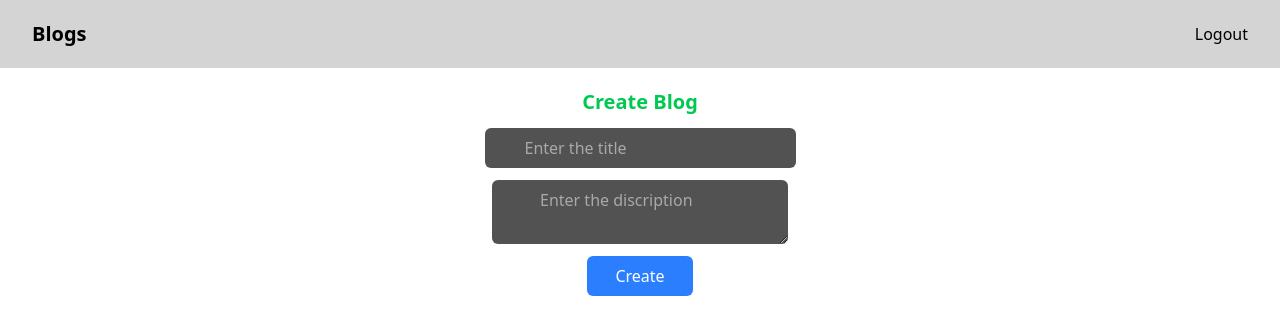
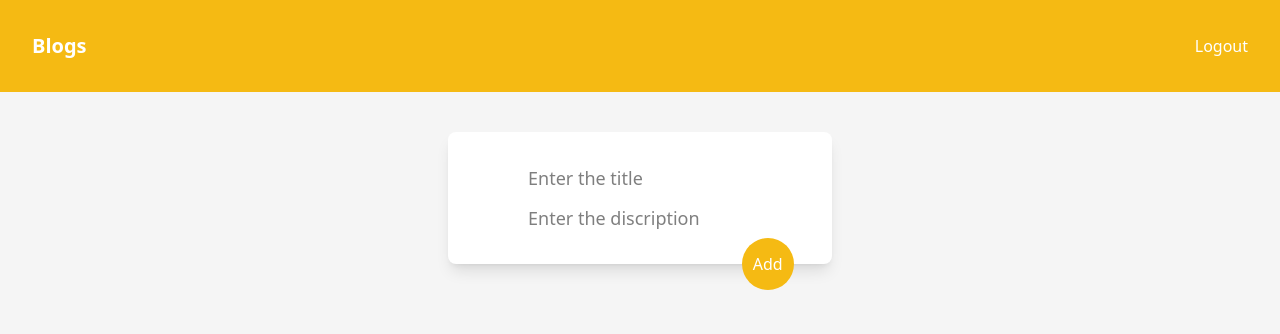
Before and after one commit to Hemantdhote/Blog, a React (Vite) app: page /dashboard in a window 1280 px wide. Shown: the top 334 px of the page. Built offline with nearby package versions, Linux system fonts and the light colour scheme.

Commit message:
styling updated

```diff
--- a/index.html
+++ b/index.html
@@ -9,6 +9,8 @@
   </head>
   <body>
     <div id="root"></div>
+
+
     <script type="module" src="/src/main.jsx"></script>
   </body>
 </html>
--- a/src/components/Blog.jsx
+++ b/src/components/Blog.jsx
@@ -9,12 +9,13 @@ const Blog = ({data,index,deleteHandler ,editHandler}) => {
 
   return (
     <div>
-        <div className='p-5 bg-zinc-800 text-white w-68 rounded-md'>
-          <h1 className='text-xl font-bold'>{data.title}</h1>
-          <div className='w-68 block'>{data.discription}</div>
+        <div className='p-5  bg-[#FFFFFF] w-68 rounded-md shadow-lg shadow-blue-300/50'>
+          <h1 className='text-xl font-bold capitalize'>{data.title}</h1>
+          <p className='h-10 block block'>{data.discription}</p>
+          <button className='btn'>comment</button>
           <div className='flex items-center justify-between mt-3'>
-            <button onClick={()=>editHandler(index)} className='px-3 py-2 bg-blue-500 rounded-md text-white'>Edit</button>
-            <button onClick={()=>deleteHandler(index)}  className='px-3 py-2 bg-red-500 rounded-md text-white'>Delete</button>
+            <button onClick={()=>editHandler(index)} className='px-3 py-2 bg-zinc-400 rounded-md text-white'>Edit</button>
+            <button onClick={()=>deleteHandler(index)}  className='px-3 py-2 bg-[#F5BA13] rounded-md text-white'>Delete</button>
           </div>
         </div>
 
--- a/src/components/DashBoard.jsx
+++ b/src/components/DashBoard.jsx
@@ -42,24 +42,27 @@ const DashBoard = () => {
 
 
   return (
-    <div>
+    <div className='w-full bg-neutral-100 h-screen'>
 
-      <div className='flex items-center justify-between px-8 py-5 bg-neutral-300'>
+      <div className='bg-[#F5BA13] flex items-center justify-between px-8 py-8 w-[100vw] text-white '>
       <h1 className='text-xl font-bold'> Blogs</h1>
       <Link className='' to={"/"} >Logout</Link>
       </div>
 
-      <div className='w-full flex  flex-col  mt-5 items-center justify-center'>
-        <h1 className='mb-3 text-xl font-bold text-green-500'>{editIndex!==null?"Update Blog":"Create Blog"}</h1>
+<div className='flex items-center justify-center '>
+     <div className='w-[30%] flex items-start rounded-lg mt-10  bg-[#FFFFFF] p-2 relative p-8 shadow-lg shadow-black-300/50'>
+        {/* <h1 className='mb-3 text-xl font-bold text-green-500'>{editIndex!==null?"Update Blog":"Create Blog"}</h1> */}
         <form onSubmit={submitHandler} className='flex flex-col items-center justify-center gap-3'>
-          <input value={formData.title} onChange={(e)=>setformData({...formData,title:e.target.value})}  className='px-10 py-2 bg-neutral-600 rounded-md outline-none text-white' type="text" placeholder='Enter the title' />
-          <textarea value={formData.discription} onChange={(e)=>setformData({...formData,discription:e.target.value})} className='px-12 py-2 bg-neutral-600 rounded-md outline-none text-white' type="text" placeholder='Enter the discription' />
-          <button  className='px-7 py-2 bg-blue-500 text-white rounded-md'>{editIndex!==null?"Update":"Create"}</button>
+          <input value={formData.title} onChange={(e)=>setformData({...formData,title:e.target.value})}  className='rounded-md outline-none text-lg' type="text" placeholder='Enter the title' />
+          <input value={formData.discription} onChange={(e)=>setformData({...formData,discription:e.target.value})} className='px-12 rounded-md outline-none text-lg' type="text" placeholder='Enter the discription' />
+          <button  className=' right-[10%] top-[80%] absolute h-13 w-13 bg-[#F5BA13] text-white rounded-[50%] text-md'>{editIndex!==null?"Update":"Add"}</button>
 
         </form>
       </div>
+      </div>
 
-      <div className='p-4 mt-4 flex gap-5 flex-wrap'>
+
+      <div className='p-4 mt-4 flex gap-5 flex-wrap '>
 
         {data.map((elem,index)=>(
         <Blog key={index} data={elem} index={index} deleteHandler={deleteHandler} editHandler={editHandler} />
--- a/src/components/Login.jsx
+++ b/src/components/Login.jsx
@@ -33,15 +33,18 @@ const Login = () => {
 
   }
   return (
-    <div>
+    <div className='bg-neutral-100'>
       <div className='flex flex-col items-center justify-center h-screen w-full'>
-        <h1 className='mb-5 font-bold text-xl'>Login User</h1>
+        <div className='bg-white shadow-lg shadow-blue-300/50 px-8 py-15 rounded-lg'>
+
         <form onSubmit={submitHandler} className='flex flex-col items-center justify-center gap-3 '>
-          <input value={formData.email} onChange={(e)=>setFormData({...formData,email:e.target.value})} className='px-3 py-2 bg-neutral-300 rounded-md outline-none' type="text" placeholder='Enter your email' />
-          <input value={formData.password} onChange={(e)=>setFormData({...formData,password:e.target.value})} className='px-3 py-2 bg-neutral-300 rounded-md outline-none' type="password" placeholder='Enter the password' />
-          <button to={"/navbar"} className='bg-blue-500 text-white rounded-md px-5 py-2'>Login</button>
+        <h1 className='mb-3 font-bold text-xl'>Login User</h1>
+          <input value={formData.email} onChange={(e)=>setFormData({...formData,email:e.target.value})} className='px-3 py-2 bg-neutral-100 rounded-md outline-none' type="text" placeholder='Enter your email' />
+          <input value={formData.password} onChange={(e)=>setFormData({...formData,password:e.target.value})} className='px-3 py-2 bg-neutral-100 rounded-md outline-none' type="password" placeholder='Enter the password' />
+          <button to={"/navbar"} className='bg-orange-400 text-white rounded-md px-5 py-2'>Login</button>
           <p>If you dont't have account ? <Link to={"/"} className='text-blue-600'>Click Here</Link> </p>
         </form>
+        </div>
       </div>
 
     </div>
--- a/src/components/NavBar.jsx
+++ b/src/components/NavBar.jsx
@@ -1,28 +1,5 @@
 import React from 'react'
 import { Link,useNavigate } from 'react-router-dom'
-
-
-
-
-
- // useEffect(() => {
-  //   const storedUsers = JSON.parse(localStorage.getItem("users")) || [];
-  //   setUsers(storedUsers);
-  // }, []);
-
-  // function submitHandler(e) {
-  //   e.preventDefault();
-  //   const existingUser = users.find(user => user.email === loginData.email && user.password === loginData.password);
-
-  //   if (existingUser) {
-  //     alert("Login successful");
-  //     navigate("/navbar");
-  //   } else {
-  //     alert("Invalid email or password");
-  //   }
-  // }
-
-
 
 const NavBar = () => {
   const navigate=useNavigate();
@@ -32,9 +9,9 @@ const NavBar = () => {
 
 
   return (
-    <div>
-    <div className='flex  items-center justify-between px-8 py-5 bg-neutral-300'>
-        <Link to={"/dashboard"}>DashBoard</Link>
+    <div className='bg-neutral-100'>
+    <div className=' text-white flex  items-center justify-between px-8 py-8 bg-[#F5BA13] '>
+        <Link className='text-xl font-bold' to={"/dashboard"}>DashBoard</Link>
         <button onClick={logoutHandler} >Logout</button>
     </div>
     <h1 className='flex items-center justify-center h-[80vh] text-2xl text-green-600 font-bold capitalize'>click on the dashboard for creating blog</h1>
--- a/src/components/Register.jsx
+++ b/src/components/Register.jsx
@@ -52,14 +52,18 @@ const Register = () => {
     <div>
 
       <div className='h-screen w-full bg-neutral-100  flex flex-col items-center justify-center'>
+        <div className='bg-white px-8 py-12 rounded-xl shadow-lg shadow-blue-300/50'>
+
+        <form onSubmit={submitHandler} className='flex flex-col items-center justify-center gap-5'>
         <h1 className='mb-4 font-bold text-xl'>Register User</h1>
-        <form onSubmit={submitHandler} className='flex flex-col items-center justify-center gap-5'>
-          <input value={createUser.name} onChange={(e)=>setCreateUser({...createUser,name:e.target.value})} className='px-3 py-2 bg-neutral-300 rounded-md outline-none' type="text" placeholder='Enter user name' required />
-          <input value={createUser.email} onChange={(e)=>setCreateUser({...createUser,email:e.target.value})} className='px-3 py-2 bg-neutral-300 rounded-md outline-none' type="text" placeholder='Enter your Email' required/>
-          <input value={createUser.password} onChange={(elem)=>setCreateUser({...createUser,password:elem.target.value})} className='px-3 py-2 bg-neutral-300 rounded-md outline-none ' type="password"  placeholder='Enter password' required/>
-          <button className='px-20 py-2 bg-green-500 rounded-md outline-none text-white'>submit</button>
+          <input value={createUser.name} onChange={(e)=>setCreateUser({...createUser,name:e.target.value})} className='px-3 py-2 bg-neutral-100 rounded-md outline-none' type="text" placeholder='Enter user name' required />
+          <input value={createUser.email} onChange={(e)=>setCreateUser({...createUser,email:e.target.value})} className='px-3 py-2 bg-neutral-100 rounded-md outline-none' type="text" placeholder='Enter your Email' required/>
+          <input value={createUser.password} onChange={(elem)=>setCreateUser({...createUser,password:elem.target.value})} className='px-3 py-2 bg-neutral-100 rounded-md outline-none ' type="password"  placeholder='Enter password' required/>
+          <button className='px-20 py-2 bg-orange-400 rounded-md outline-none text-white'>submit</button>
           <p>If you have already account ? <Link to={"/login"} className='text-blue-600'>Please login</Link> </p>
         </form>
+        </div>
+
       </div>
 
     </div>
--- /dev/null
+++ b/src/script.js
@@ -0,0 +1,4 @@
+const btn=document.querySelector(".btn")
+btn.addEventListener("click",function(){
+  btn.style.backgroundColor="red"
+})
```
Also changed, not shown: src/style.css (+108 -0 lines).
